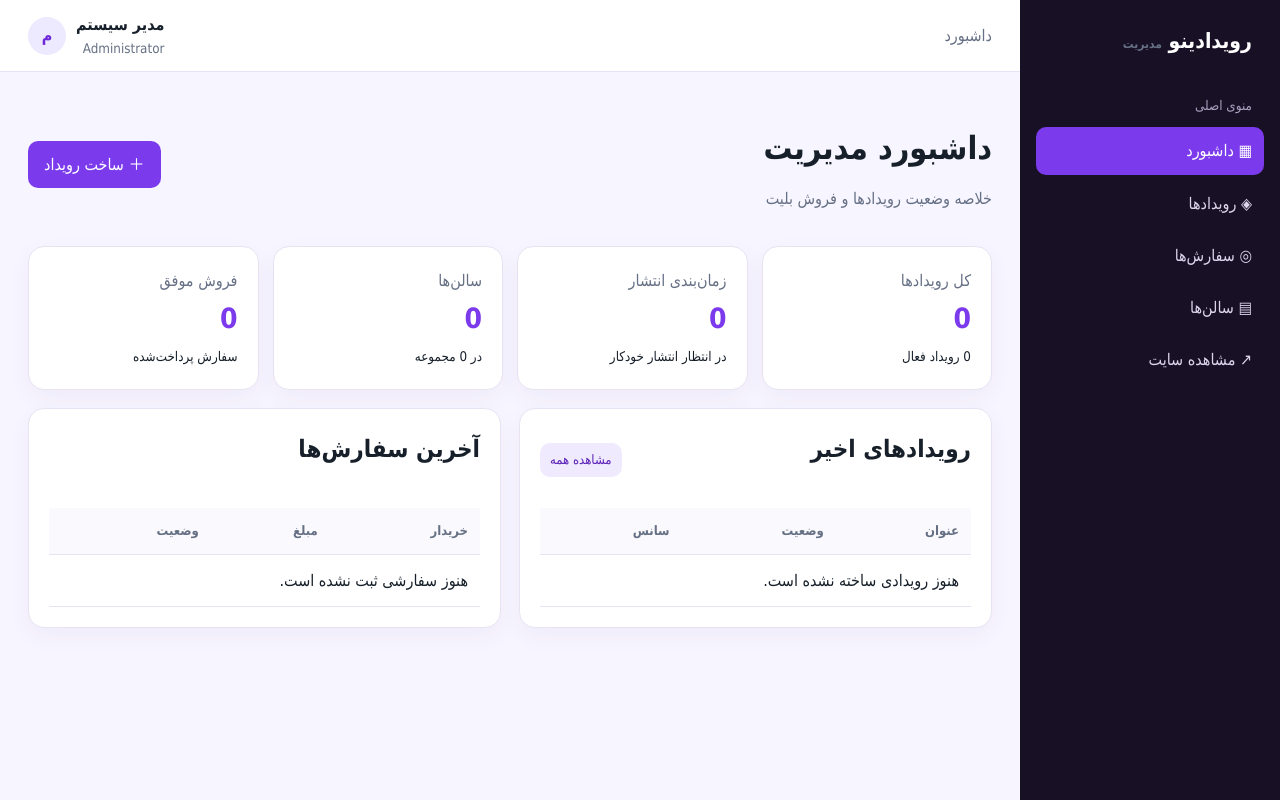
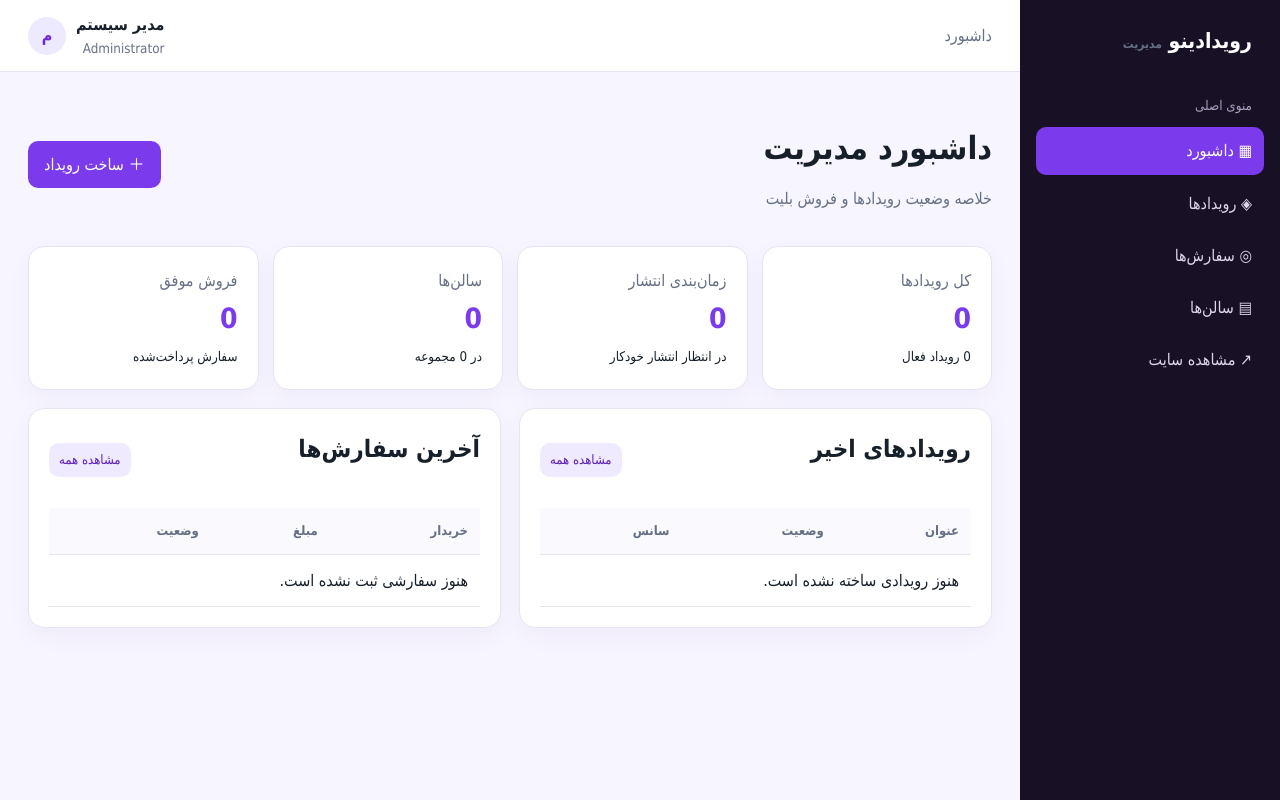
Before and after one commit to ashkanfekridev/event-manager-service, a Laravel app: page /admin in a window 1280 px wide. Run offline with Laravel 12, Linux system fonts and the light colour scheme; data that the repository does not hold is empty.

Commit message:
add last ticket section

```diff
--- a/resources/views/admin/dashboard.blade.php
+++ b/resources/views/admin/dashboard.blade.php
@@ -10,6 +10,6 @@
 </div>
 <div class="grid" style="margin-top:18px">
     <section class="card"><div class="section-title"><h2>رویدادهای اخیر</h2><a class="btn small secondary" href="{{ route('admin.events.index') }}">مشاهده همه</a></div><div class="table-wrap"><table class="table"><tr><th>عنوان</th><th>وضعیت</th><th>سانس</th></tr>@forelse($recentEvents as $event)@php($status=$event->publicationStatus())<tr><td><a href="{{ route('admin.events.show', $event) }}"><strong>{{ $event->title }}</strong></a></td><td><span class="badge {{ $status }}">{{ ['published'=>'فعال','scheduled'=>'زمان‌بندی','draft'=>'پیش‌نویس'][$status] }}</span></td><td>{{ $event->performances_count }}</td></tr>@empty<tr><td colspan="3">هنوز رویدادی ساخته نشده است.</td></tr>@endforelse</table></div></section>
-    <section class="card"><div class="section-title"><h2>آخرین سفارش‌ها</h2></div><div class="table-wrap"><table class="table"><tr><th>خریدار</th><th>مبلغ</th><th>وضعیت</th></tr>@forelse($recentOrders as $order)<tr><td>{{ $order->customer_name }}</td><td>{{ number_format($order->total_amount) }}</td><td><span class="badge">{{ $order->status }}</span></td></tr>@empty<tr><td colspan="3">هنوز سفارشی ثبت نشده است.</td></tr>@endforelse</table></div></section>
+    <section class="card"><div class="section-title"><h2>آخرین سفارش‌ها</h2><a class="btn small secondary" href="{{ route('admin.orders.index') }}">مشاهده همه</a></div><div class="table-wrap"><table class="table"><tr><th>خریدار</th><th>مبلغ</th><th>وضعیت</th></tr>@forelse($recentOrders as $order)<tr><td><a href="{{ route('admin.orders.show', $order) }}">{{ $order->customer_name }}</a><small class="muted" style="display:block">{{ $order->customer_phone }}</small></td><td>{{ number_format($order->total_amount) }}</td><td><span class="badge {{ $order->status === 'paid' ? 'published' : 'scheduled' }}">{{ ['paid'=>'پرداخت‌شده','pending'=>'در انتظار'][$order->status] ?? $order->status }}</span></td></tr>@empty<tr><td colspan="3">هنوز سفارشی ثبت نشده است.</td></tr>@endforelse</table></div></section>
 </div>
 @endsection
```
